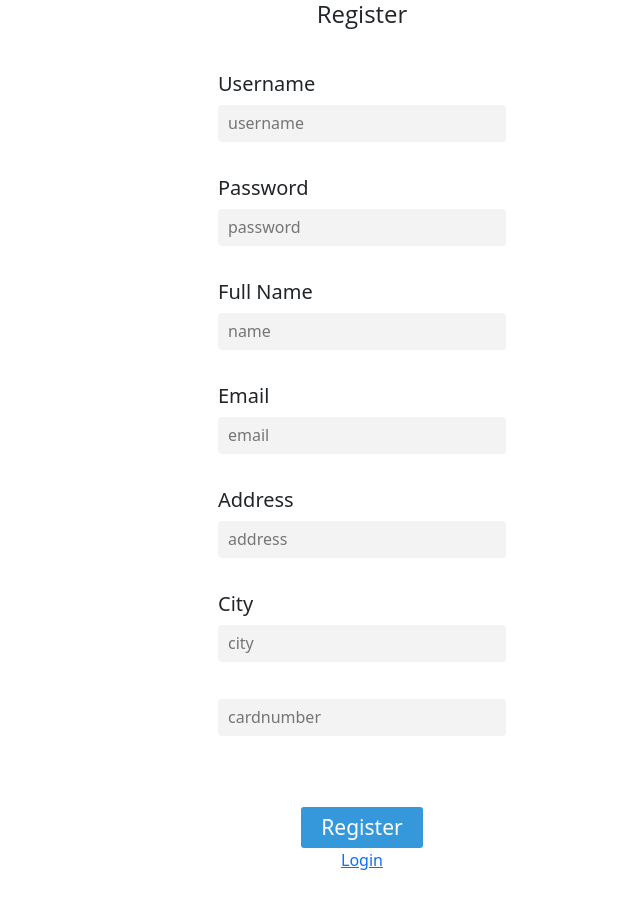
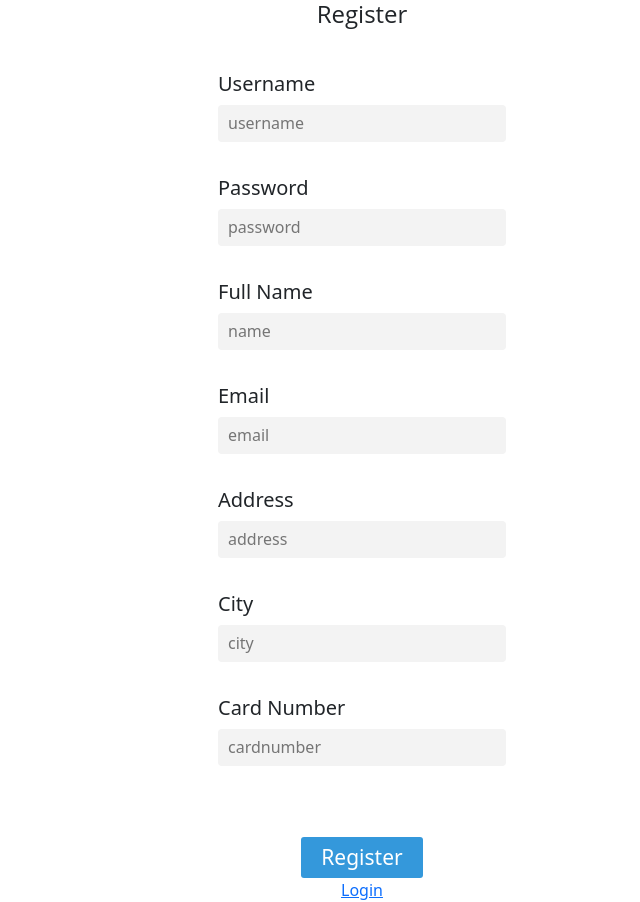
Before and after one commit to parmeet54/Autonomous-Rental-Cloud-Frontend, a React (Create React App) app in the folder avcloud/: page /register in a window 1280 px wide. Shown: the whole page, without its empty margins (278-918 px from the left). Before the commit the page ends 872 px from the top, so only its background shows below. Built offline with nearby package versions, Linux system fonts and the light colour scheme.

Commit message:
fix register

```diff
--- a/avcloud/src/components/register.jsx
+++ b/avcloud/src/components/register.jsx
@@ -72,6 +72,8 @@ export class Register extends React.Component {
                       console.log(response);
 
               });
+                      // Change page
+                    this.props.history.push("/");
 
         };
 
@@ -105,13 +107,13 @@ export class Register extends React.Component {
                         <input type ="text" name="city" placeholder ="city" onChange={handleAddFormChange}/>
                     </div>
                     <div className="form-group">
-                        <label htmlFor="cardnumber"></label>
+                        <label htmlFor="cardnumber">Card Number</label>
                         <input type ="text" name="cardnumber" placeholder ="cardnumber" onChange={handleAddFormChange}/>
                     </div>
 
                 </div>
                 <div className="footer">
-                <Link to="/"><button type="submit" className="btn">Register</button></Link>
+                    <button type="submit" className="btn">Register</button>
                 </div>
             </div>
 
```
